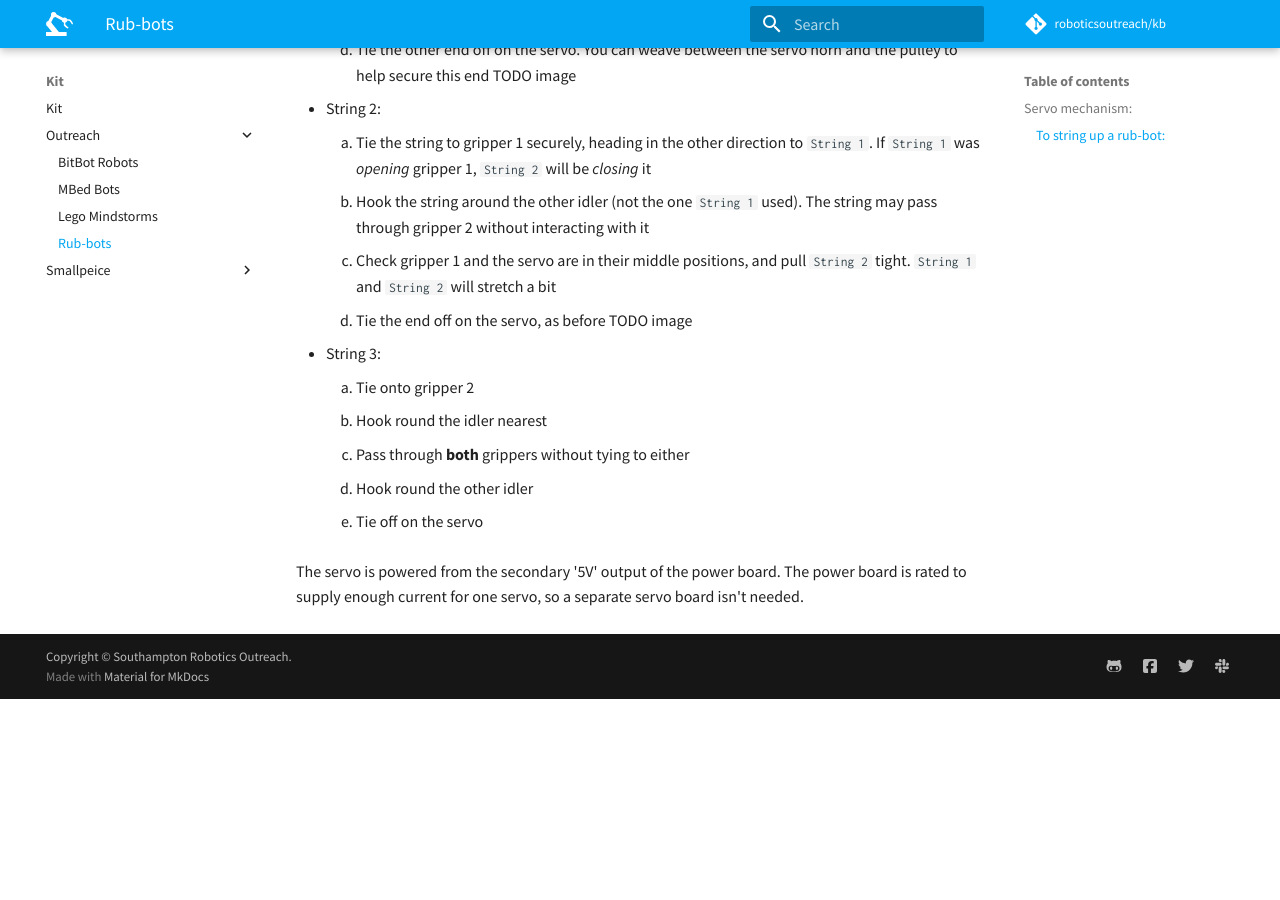
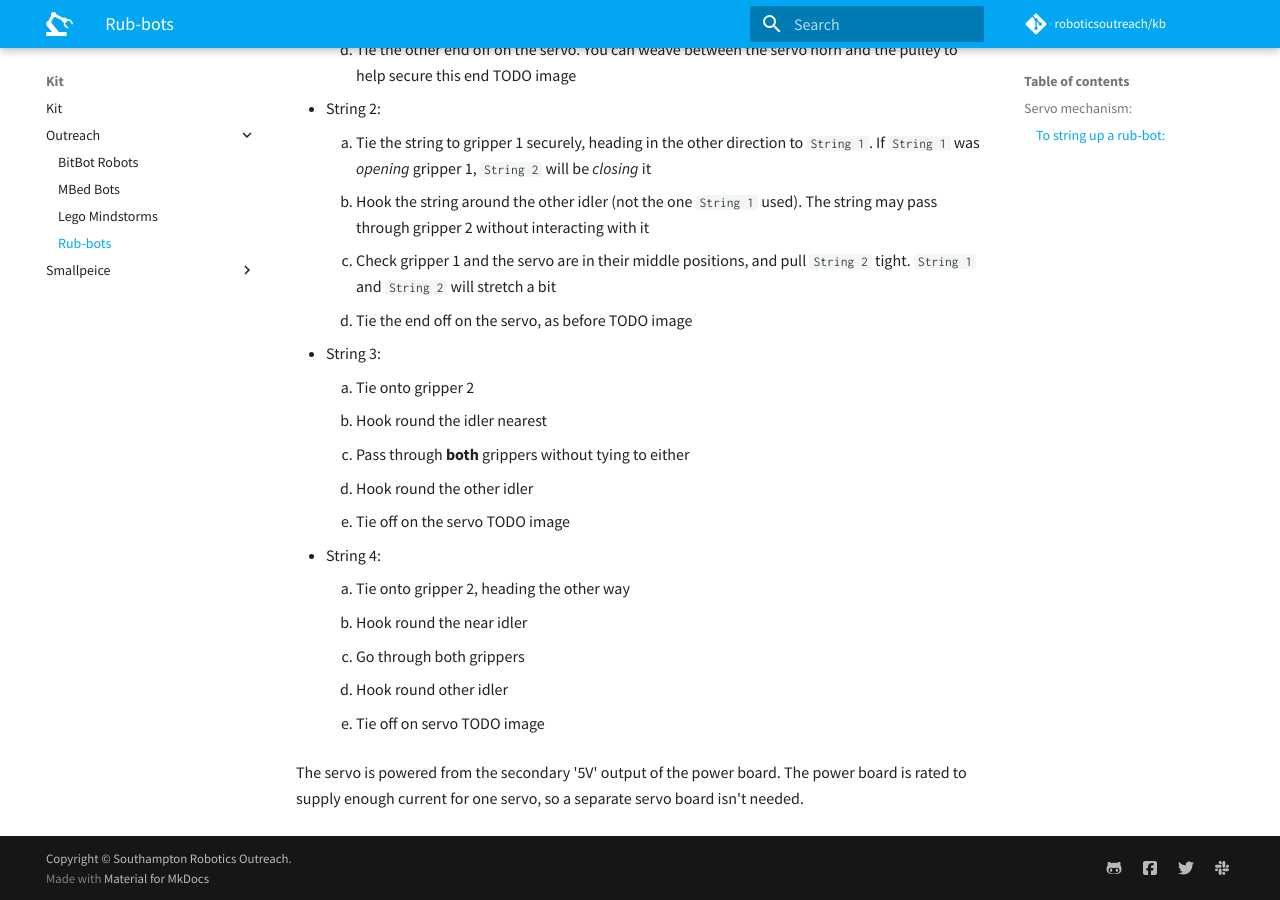
Before and after one commit to roboticsoutreach/kb, an MkDocs documentation site: the page built from docs/kit/outreach/rub-bots.md, in a window 1280 px wide and 900 px high, scrolled down 884 px. Built offline with MkDocs 1.6.1 and Material for MkDocs 9.7.7, drawn with Linux system fonts in a browser that asks for light colours; comment, search, counter and statistics services are not loaded; before the commit the page ends 1583 px from its top, so only the background shows below that.

Commit message:
string 4

```diff
--- a/docs/kit/outreach/rub-bots.md
+++ b/docs/kit/outreach/rub-bots.md
@@ -41,6 +41,14 @@ The gripper is connected to its servo via 'lightweight inextensible strings' (at
     3. Pass through **both** grippers without tying to either
     4. Hook round the other idler
     5. Tie off on the servo
+    TODO image
+ - String 4:
+    1. Tie onto gripper 2, heading the other way
+    2. Hook round the near idler
+    3. Go through both grippers
+    4. Hook round other idler
+    5. Tie off on servo
+    TODO image
 
 
 The servo is powered from the secondary '5V' output of the power board. The power board is rated to supply enough current for one servo, so a separate servo board isn't needed.
```
